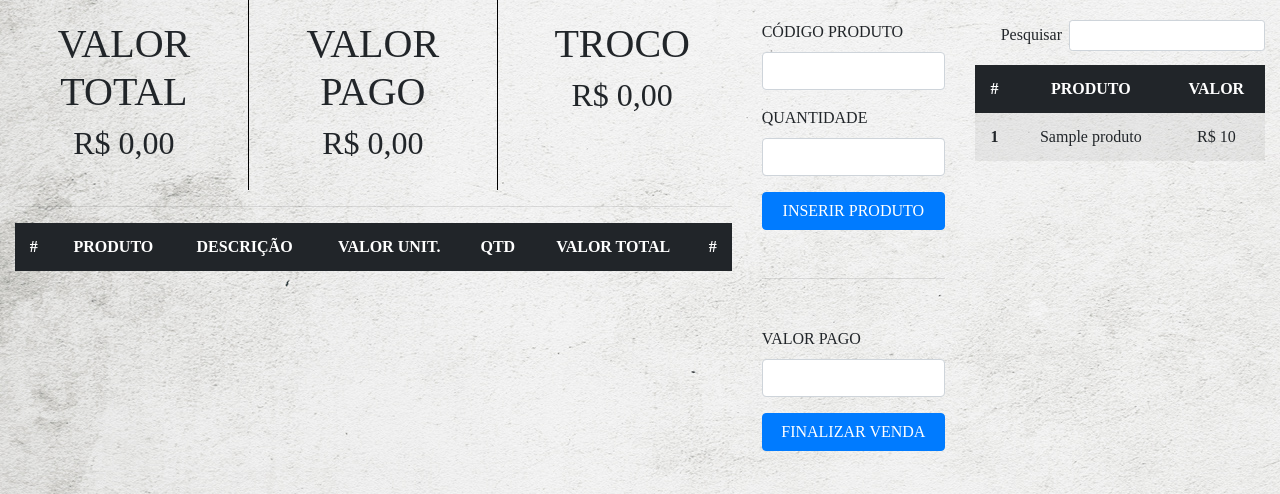
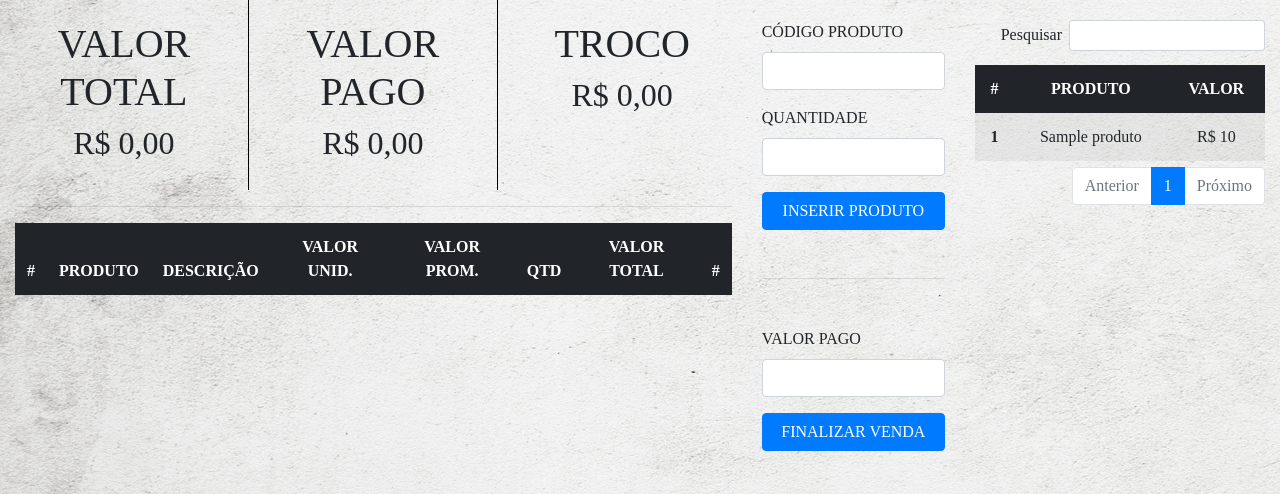
Before and after one commit to bbroger/lojinha, a CodeIgniter app: page /lojinha/ in a window 1280 px wide. Shown: the top 494 px of the page. Run offline with CodeIgniter, Linux system fonts and the light colour scheme; tables that the repository leaves empty or names only in its code hold one stand-in row (values such as "Sample post"); lists and menus that the app fills with data are empty.

Commit message:
No caixa terminei a inclusao da promocao

```diff
--- a/application/models/Caixa_model.php
+++ b/application/models/Caixa_model.php
@@ -5,11 +5,13 @@ class Caixa_model extends CI_Model
     public function tabela_produtos($id_produto = null)
     {
         if ($id_produto) {
-            $this->db->select('*')->from('produtos')->where('id_produto', $id_produto)->order_by('id_produto', 'DESC');
+            $sql= "SELECT produtos.*, promocao.quantidade AS qtdPromo, promocao.valor AS valorPromo
+                FROM produtos LEFT JOIN promocao ON produtos.id_produto = promocao.id_produto WHERE produtos.id_produto= $id_produto ORDER BY qtdPromo ASC";
+            $query= $this->db->query($sql);
         } else {
             $this->db->select('*')->from('produtos')->order_by('id_produto', 'DESC');
+            $query = $this->db->get();
         }
-        $query = $this->db->get();
 
         return (count($query->result_array()) > 0) ? $query->result_array() : false;
     }
--- a/application/views/caixa.php
+++ b/application/views/caixa.php
@@ -49,7 +49,8 @@
                                     <th scope="col">#</th>
                                     <th scope="col">PRODUTO</th>
                                     <th scope="col">DESCRIÇÃO</th>
-                                    <th scope="col">VALOR UNIT.</th>
+                                    <th scope="col">VALOR UNID.</th>
+                                    <th scope="col">VALOR PROM.</th>
                                     <th scope="col">QTD</th>
                                     <th scope="col">VALOR TOTAL</th>
                                     <th>#</th>
@@ -66,13 +67,13 @@
                     <div class="col-12">
                         <div class="form-group">
                             <label for="search_id_produto">CÓDIGO PRODUTO</label>
-                            <input type="number" id="search_id_produto" class="form-control">
-                            <small style="color: red; background: #fff" id="msg_search_id_produto"></small>
+                            <input type="number" min="0" id="search_id_produto" class="form-control">
+                            <small style="color: red;" id="msg_search_id_produto"></small>
                         </div>
                         <div class="form-group">
                             <label for="exampleFormControlInput1">QUANTIDADE</label>
-                            <input type="number" id="search_quantidade" class="form-control">
-                            <small style="color: red; background: #fff" id="msg_search_quantidade"></small>
+                            <input type="number" min="0" id="search_quantidade" class="form-control">
+                            <small style="color: red;" id="msg_search_quantidade"></small>
                         </div>
                         <button class="btn btn-primary" id="search_inserir" style="width: 100%;">INSERIR PRODUTO</button>
                     </div>
--- a/assets/js/caixa.js
+++ b/assets/js/caixa.js
@@ -2,7 +2,7 @@ var produtos_inseridos = [];
 $("#insere_valor_pago").maskMoney();
 
 $("#catalogo").dataTable({
-    "paging": false,
+    "pageLength": "25",
     "ordering": false,
     "info": false,
     "dom": "ftip",
@@ -70,8 +70,17 @@ $("#search_inserir").click(function () {
                 $("#msg_search_id_produto").html("Código produto não encontrado.<br> Confira na tabela ao lado");
 
             } else {
+                console.log(result);
+                var valorPromo= 0;
+                $.each(result, function (i, value){
+                    if(parseInt(quantidade.val()) >= parseInt(value.qtdPromo)){
+                        valorPromo= value.valorPromo;
+                    }
+                });
+
                 result[0]['quantidade'] = quantidade.val();
-                result[0]['valor_total'] = (quantidade.val() * result[0]['valor']).toFixed(2);
+                result[0]['valor_total'] = (valorPromo === 0) ? (quantidade.val() * result[0]['valor']).toFixed(2) : (quantidade.val() * valorPromo).toFixed(2);
+                result[0]['valorPromo'] = valorPromo;
 
                 produtos_inseridos.push(result[0]);
 
@@ -82,6 +91,7 @@ $("#search_inserir").click(function () {
                     tr += "<td>" + value.nome + "</td>";
                     tr += "<td>" + value.descricao + "</td>";
                     tr += "<td>R$ " + value.valor.replace(".", ",") + "</td>";
+                    tr += "<td>R$ " + ((value.valorPromo === 0) ? "0.00" : value.valorPromo.replace(".", ",")) + "</td>";
                     tr += "<td>" + value.quantidade + "</td>";
                     tr += "<td>R$ " + value.valor_total.replace(".", ",") + "</td>";
                     tr += '<td><button onclick="delete_produto(' + i + ')" style="padding: 0 5px;" class="btn btn-danger"><i class="fas fa-trash-alt"></i></button></td>';
```
Also changed, not shown: application/controllers/Caixa.php (line endings or trailing spaces).
